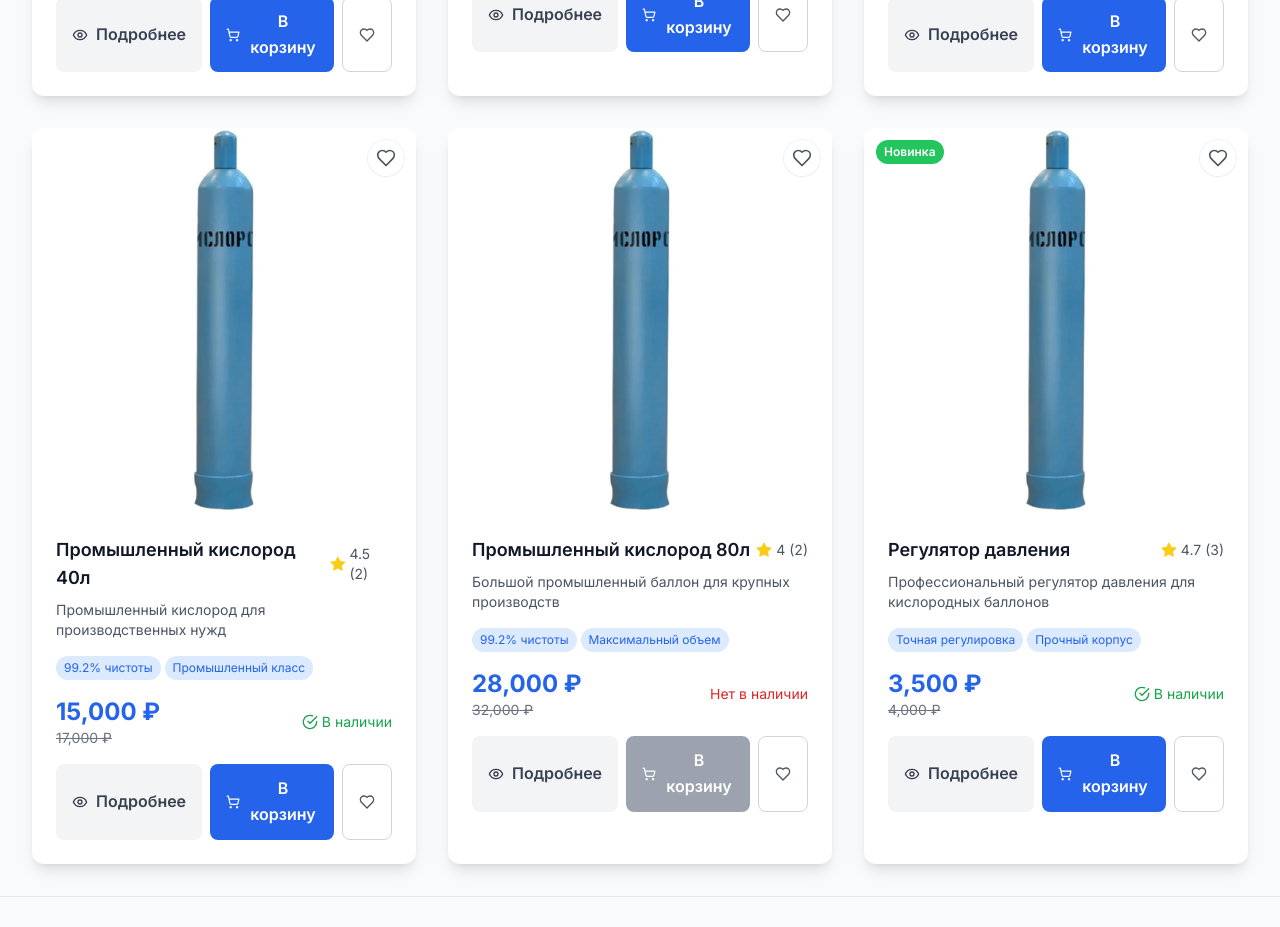
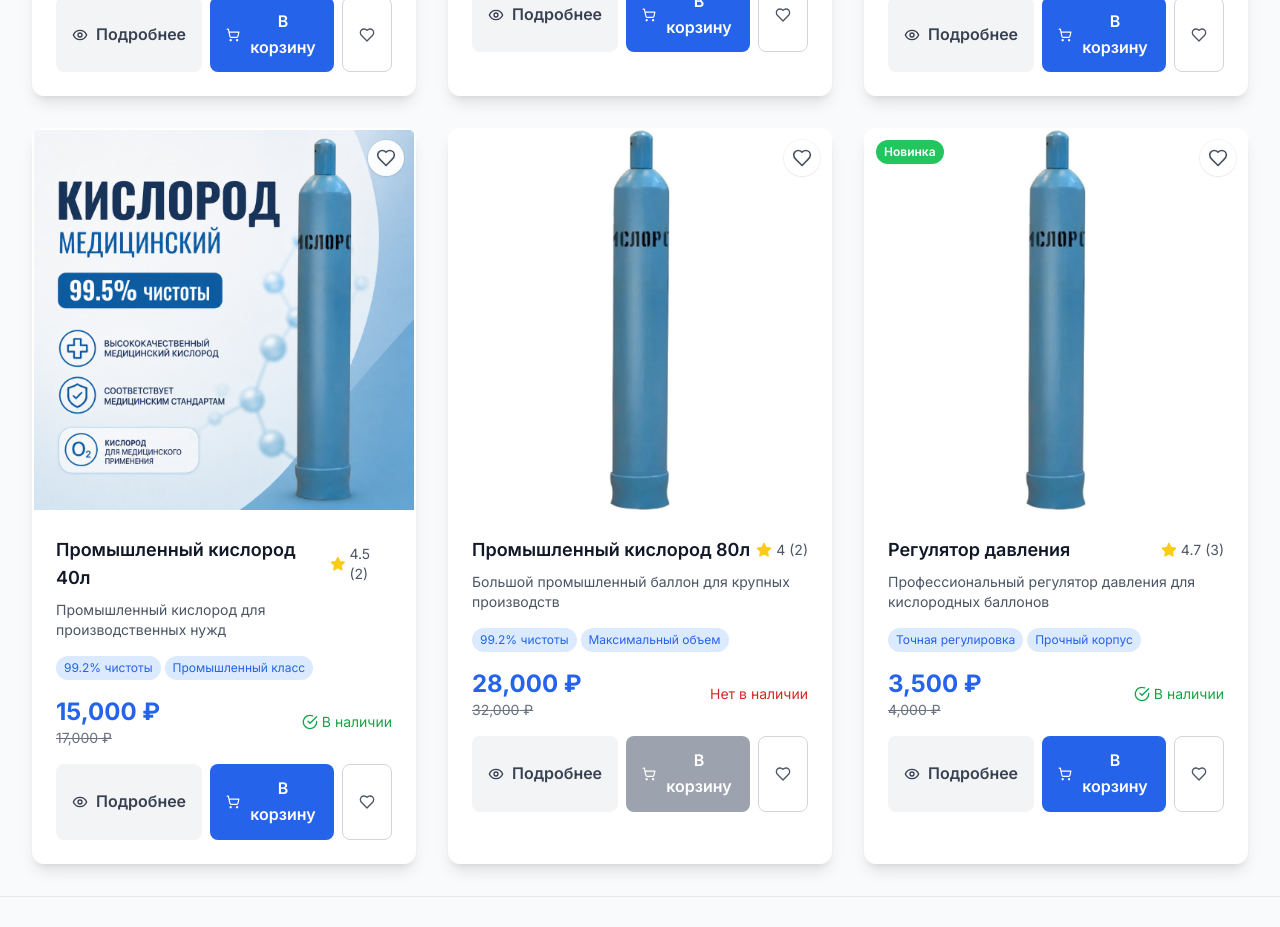
Before and after one commit to nazar2210/diplom, a React (Vite) app: page /#/catalog in a window 1280 px wide. Shown: the part 1160-2087 px from the top of the page. Built offline with nearby package versions, Linux system fonts and the light colour scheme.

Commit message:
feat(ui): промо для баллона 40л
Co-authored-by: Cursor <cursoragent@cursor.com>

```diff
--- a/src/pages/Catalog.jsx
+++ b/src/pages/Catalog.jsx
@@ -42,7 +42,7 @@ const mockProducts = [
     originalPrice: 17000,
     rating: 4.6,
     reviews: 89,
-    image: assetUrl('industrial-oxygen.jpg'),
+    image: assetUrl('oxygen-40l-promo.png'),
     description: 'Промышленный кислород для производственных нужд',
     features: ['99.2% чистоты', 'Промышленный класс', 'Большой объем', 'Экономичный'],
     inStock: true,
--- a/src/pages/Home.jsx
+++ b/src/pages/Home.jsx
@@ -384,7 +384,7 @@ const Home = () => {
       name: 'Промышленный кислород 40л',
       price: '15,000 ₽',
       category: 'industrial',
-      image: '/api/placeholder/300/200',
+      image: assetUrl('oxygen-40l-promo.png'),
       features: ['99.2% чистоты', 'Промышленный класс', 'Большой объем']
     },
     {
```
Also changed, not shown: public/oxygen-40l-promo.png (added).
